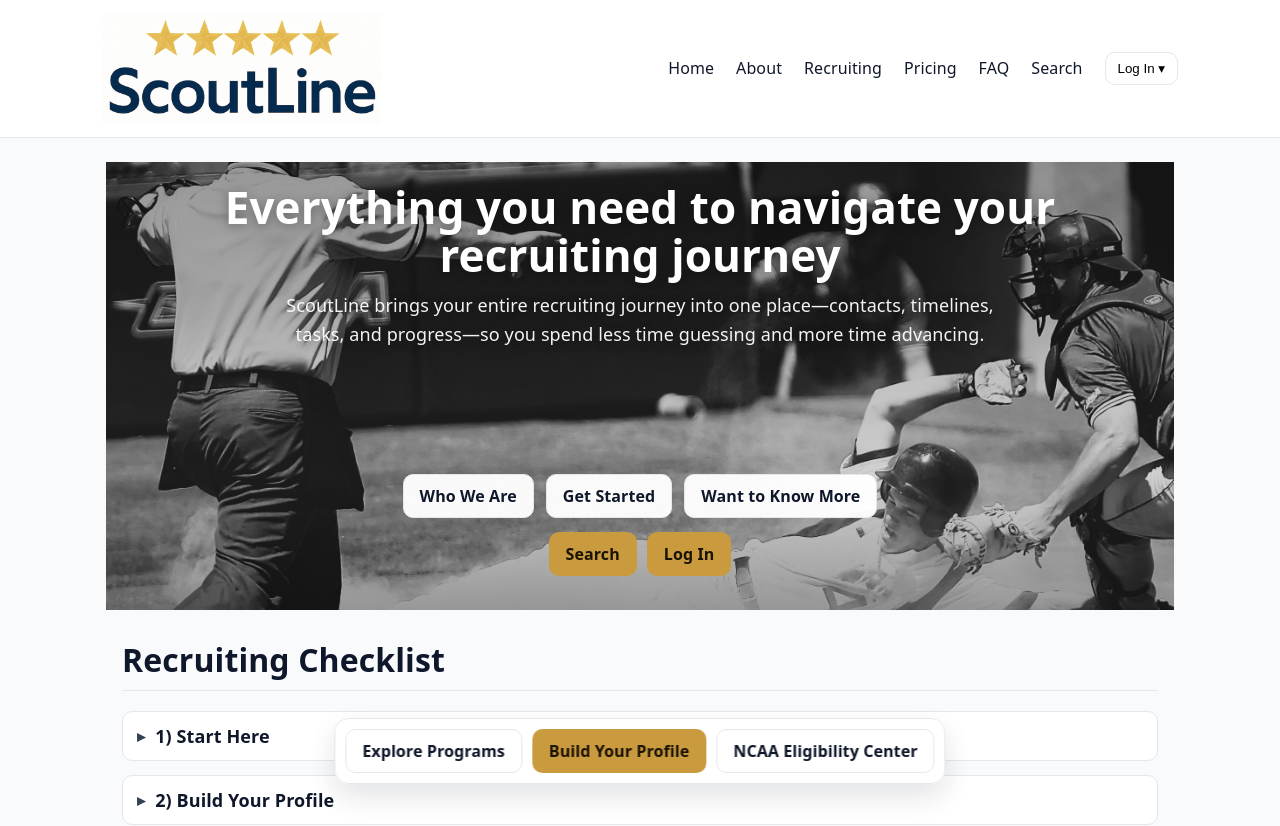
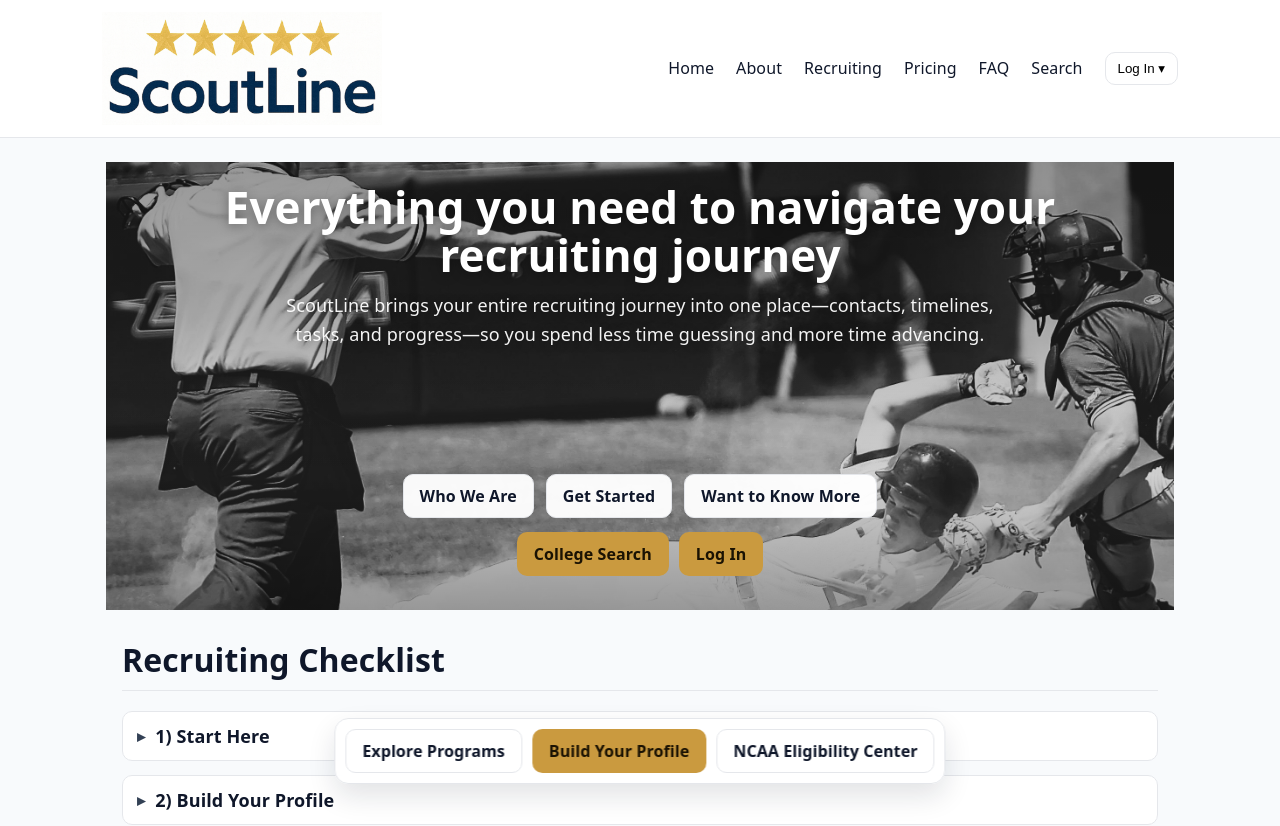
Before and after one commit to mattblittle-create/scoutline-beta, a Next.js app: page /recruiting-journey in a window 1280 px wide. Shown: the top 826 px of the page. Built offline with nearby package versions, Linux system fonts and the light colour scheme.

Commit message:
Update RecruitingJourneyHero.tsx

```diff
--- a/app/components/RecruitingJourneyHero.tsx
+++ b/app/components/RecruitingJourneyHero.tsx
@@ -172,7 +172,7 @@ export default function RecruitingJourneyHero() {
             }}
           >
             <Link href="/search" className="sl-btn-gold">
-              Search
+              College Search
             </Link>
             <Link href="/login" className="sl-btn-gold">
               Log In
```
